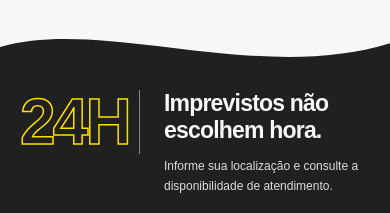
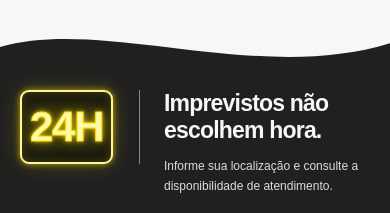
Before and after one commit to juangabrielaraujo7-bit/rodneichaveiro, a Next.js app: page / in a window 390 px wide. Shown: the part 1136-1349 px from the top of the page. Built offline with nearby package versions, Linux system fonts and the light colour scheme; no server answers.

Commit message:
style: add yellow neon sign to 24-hour section

```diff
--- a/src/app/approved-theme.css
+++ b/src/app/approved-theme.css
@@ -425,12 +425,21 @@
   align-items: center;
 }
 .outline-hours {
-  font: 750 125px/1 var(--heading);
-  letter-spacing: -0.045em;
-  color: transparent;
-  -webkit-text-stroke: 1.5px #ffdf00;
+  font: 750 100px/1 var(--heading);
+  letter-spacing: -0.03em;
   border-right: 1px solid #888;
   padding-right: 40px;
+}
+.neon-hours-sign {
+  display: inline-block;
+  padding: 18px 14px;
+  border: 2px solid #fff49a;
+  border-radius: 12px;
+  background: #171810;
+  color: #fff9b0;
+  -webkit-text-stroke: 1px #ffdf00;
+  text-shadow: 0 0 5px #ffdf00, 0 0 16px #ffdf0099, 0 0 30px #ffdf0055;
+  box-shadow: inset 0 0 10px #ffdf0033, 0 0 6px #ffdf00aa, 0 0 22px #ffdf0033;
 }
 .emergency-grid h2 {
   font-size: 32px;
@@ -722,7 +731,7 @@
     gap: 40px;
   }
   .outline-hours {
-    font-size: 105px;
+    font-size: 84px;
   }
   .concept-container {
     width: calc(100% - 64px);
@@ -780,7 +789,7 @@
     gap: 30px;
   }
   .outline-hours {
-    font-size: 80px;
+    font-size: 62px;
     padding-right: 20px;
   }
   .concept-regions li {
@@ -867,9 +876,13 @@
     align-items: start;
   }
   .outline-hours {
-    font-size: 64px;
+    font-size: 42px;
     min-width: 120px;
     padding-right: 15px;
+  }
+  .neon-hours-sign {
+    padding: 14px 8px;
+    border-radius: 9px;
   }
   .emergency-grid h2 {
     font-size: 23px;
--- a/src/components/approved-home.tsx
+++ b/src/components/approved-home.tsx
@@ -104,7 +104,7 @@ export default function ApprovedHome() {
       <section className="concept-emergency dark-surface">
         <div className="concept-container emergency-grid">
           <span className="outline-hours" aria-hidden="true">
-            24H
+            <span className="neon-hours-sign">24H</span>
           </span>
           <div>
             <h2>Imprevistos não escolhem hora.</h2>
```
Also changed, not shown: 1 other file (tests, documents, lock files or other folders).
